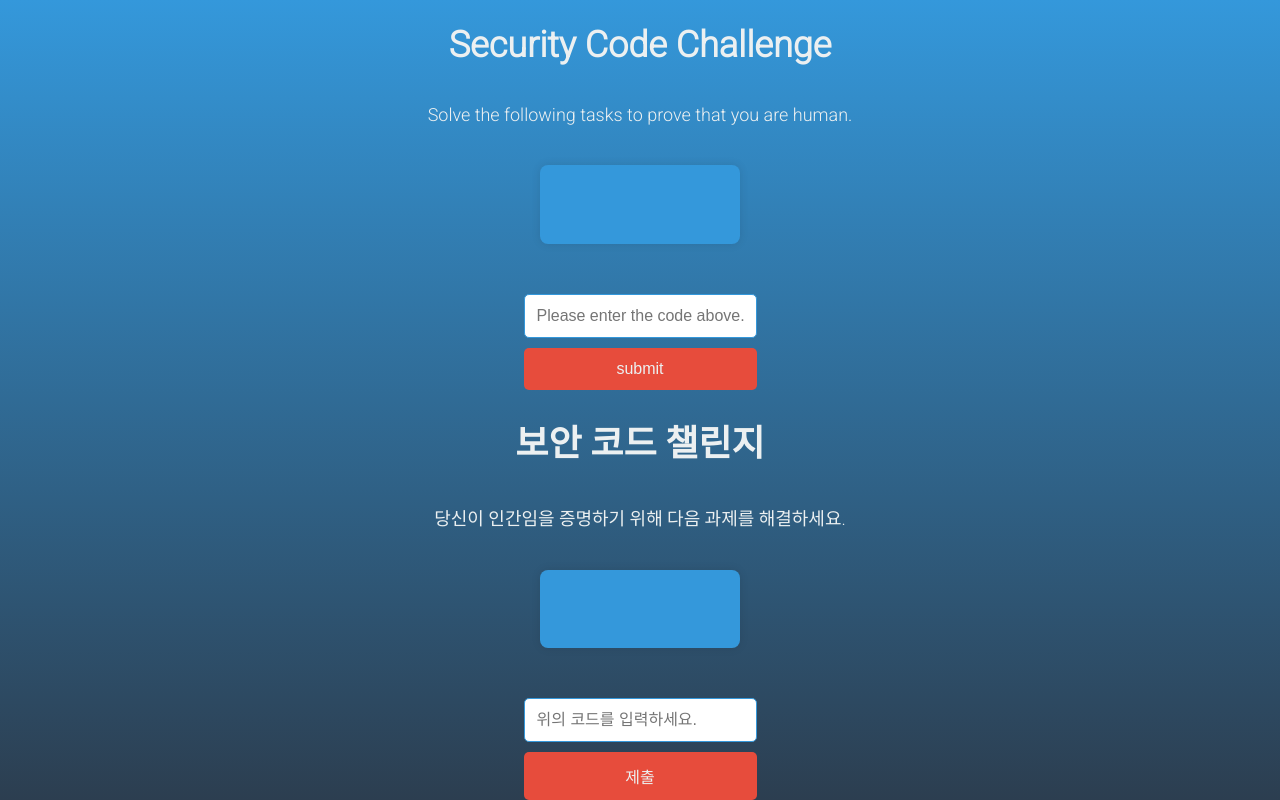
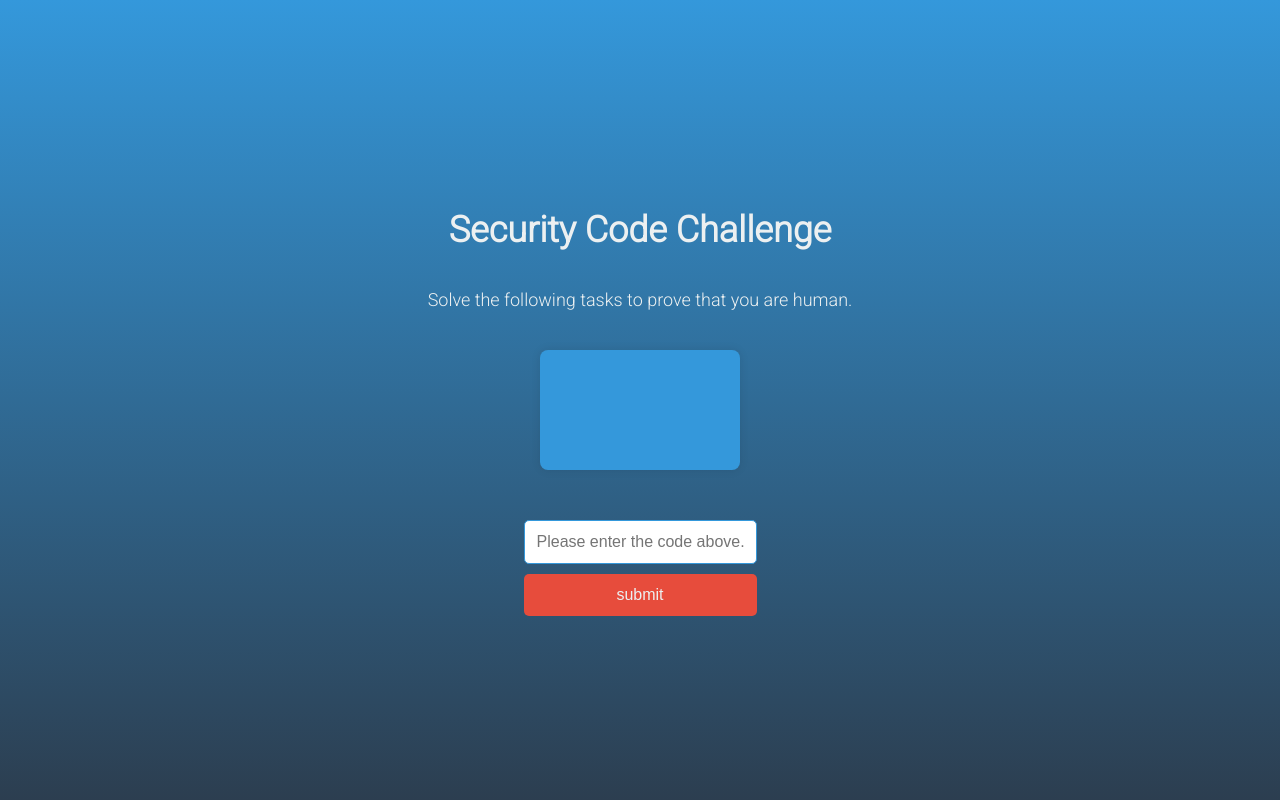
Before and after one commit to Karinatt0/ro-undc-ube, a Flask app: template templates/captcha.html in a window 1280 px wide. Run offline with Flask 2, Linux system fonts and the light colour scheme; the template is opened without the code that fills it, so the values that code supplies are empty.

Commit message:
Update captcha.html

```diff
--- a/templates/captcha.html
+++ b/templates/captcha.html
@@ -128,134 +128,4 @@
     });
   </script>
 </body>
-</html><!DOCTYPE html>
-<html lang="en">
-<head>
-  <meta charset="UTF-8">
-  <meta name="viewport" content="width=device-width, initial-scale=1.0">
-  <title>보안 코드 챌린지</title>
-  <link rel="stylesheet" href="https://fonts.googleapis.com/css2?family=Roboto:wght@300&display=swap">
-  <style>
-    body {
-      font-family: 'Roboto', sans-serif;
-      background: linear-gradient(to bottom, #3498DB, #2C3E50);
-      margin: 0;
-      padding: 0;
-      display: flex;
-      flex-direction: column;
-      align-items: center;
-      justify-content: center;
-      height: 100vh;
-      color: #ECF0F1;
-    }
-
-    h1 {
-      font-size: 36px;
-      margin-bottom: 20px;
-      color: #ECF0F1; /* Updated color for the heading */
-    }
-
-    p {
-      font-size: 18px;
-      margin-bottom: 40px;
-    }
-
-    #captcha-container {
-      width: 200px;
-      height: 120px;
-      display: flex;
-      align-items: center;
-      justify-content: center;
-      font-size: 32px;
-      font-weight: bold;
-      color: #ECF0F1;
-      background-color: #3498DB;
-      border-radius: 8px;
-      box-shadow: 0 0 10px rgba(0, 0, 0, 0.1);
-      margin-bottom: 20px;
-      animation: fadeIn 1s ease-in-out;
-    }
-
-    #captcha-form {
-      text-align: center;
-      margin-top: 20px;
-    }
-
-    #captcha-input {
-      width: 100%;
-      padding: 12px;
-      margin-top: 10px;
-      border: 1px solid #3498DB;
-      border-radius: 5px;
-      font-size: 16px;
-      box-sizing: border-box;
-      color: #2C3E50;
-      transition: border-color 0.3s;
-    }
-
-    #captcha-submit {
-      width: 100%;
-      padding: 12px;
-      margin-top: 10px;
-      border: none;
-      border-radius: 5px;
-      font-size: 16px;
-      background-color: #E74C3C; /* Updated button color */
-      color: #ECF0F1;
-      cursor: pointer;
-      transition: background-color 0.3s;
-    }
-
-    #captcha-submit:hover {
-      background-color: #C0392B; /* Updated button color on hover */
-    }
-
-    #captcha-message {
-      color: #E74C3C;
-      text-align: center;
-      margin-top: 10px;
-      display: none;
-    }
-
-    @keyframes fadeIn {
-      from {
-        opacity: 0;
-      }
-      to {
-        opacity: 1;
-      }
-    }
-  </style>
-</head>
-<body>
-  <h1>보안 코드 챌린지</h1>
-  <p>당신이 인간임을 증명하기 위해 다음 과제를 해결하세요.</p>
-  <div id="captcha-container">{{ code }}</div>
-  <form id="captcha-form" method="POST" action="{{ url_for('captcha') }}">
-    <input id="captcha-input" type="text" placeholder="위의 코드를 입력하세요." name="code" required>
-    <input type="hidden" name="web" value="{{ request.args.get('web') }}">
-    <br>
-    <button id="captcha-submit" type="submit">제출</button>
-  </form>
-  <p id="captcha-message"></p>
-  <script>
-    // 사용자 입력이 코드와 일치하는지 확인
-    var captchaForm = document.getElementById('captcha-form');
-    var errorMessage = document.getElementById('captcha-message');
-
-    captchaForm.addEventListener('submit', function(event) {
-      event.preventDefault();
-      var captchaInput = document.getElementById('captcha-input');
-
-      if (captchaInput.value == "{{ code }}") {
-        // 양식 제출
-        captchaForm.submit();
-      } else {
-        errorMessage.innerText = '죄송합니다. 입력한 코드가 올바르지 않습니다. 다시 시도해주세요.';
-        errorMessage.style.display = 'block'; // 오류 메시지 표시
-        captchaInput.value = '';
-      }
-    });
-  </script>
-</body>
 </html>
```
